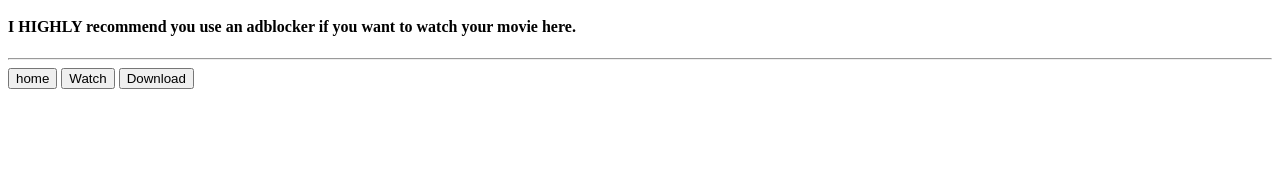
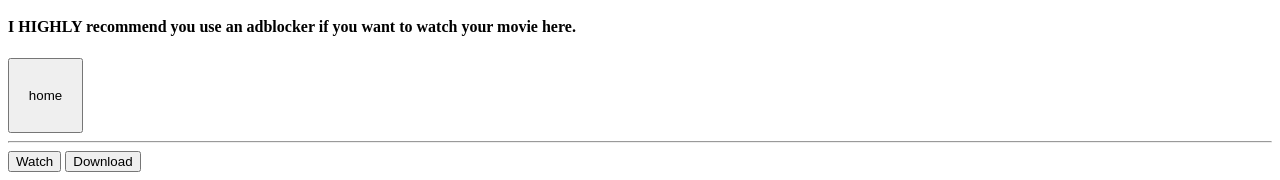
Before and after one commit to test-321123/test-321123.github.io, a plain HTML site: page caribbean/pearl/index.html in a window 1280 px wide. Shown: the part 1038-1218 px from the top of the page. Before the commit the page ends 1135 px from the top, so only its background shows below. Drawn offline with Linux system fonts and the light colour scheme.

Commit message:
Update index.html

```diff
--- a/caribbean/pearl/index.html
+++ b/caribbean/pearl/index.html
@@ -9,8 +9,8 @@
     <img src="/caribbean/chartman.gif" style="width: 100%; height: 75%;">
     <button onclick="window.location.href='/caribbean.html'" style="height: 75px; width: 75px;">back</button>
     <h4>I <b>HIGHLY</b> recommend you use an adblocker if you want to watch your movie here.</h4>
+    <button onclick="window.location.href='/index.html'" style="height: 75px; width: 75px;">home</button>
     <hr class="solid">
-    <button onclick="window.location.href='/index.html'">home</button>
     <button onclick="window.location.href='/caribbean/pearl/cc.html'">Watch</button>
     <button onclick="window.location.href='https://uloz.to/fm/detail/B1gLMblCA661/21uZvCUqjrYC'">Download</button>
 </body>
```
